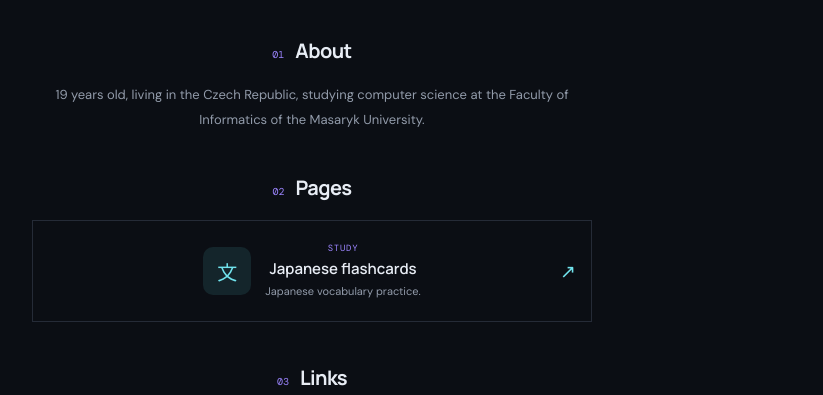
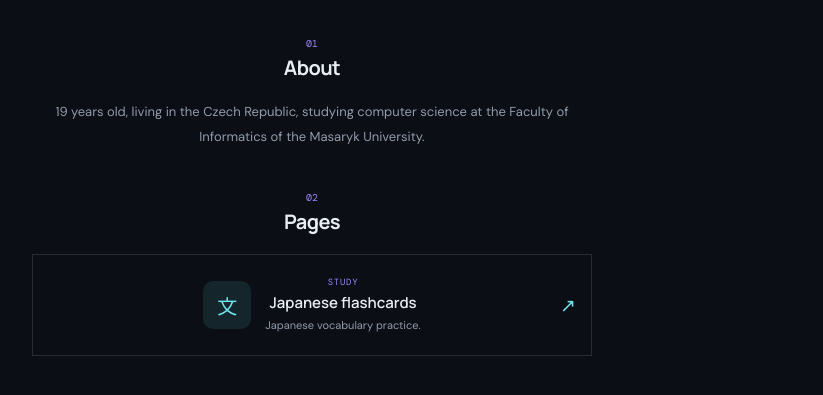
Before and after one commit to VeightTheAvali/veighttheavali.github.io, a plain HTML site: page index.html in a window 1280 px wide. Shown: the part 329-724 px from the top of the page, without its empty margins (228-1051 px from the left). Drawn offline with nearby package versions, Linux system fonts and the light colour scheme.

Commit message:
Centered divs

```diff
--- a/style.css
+++ b/style.css
@@ -681,8 +681,10 @@ h1 {
 }
 
 .section-heading {
+  flex-direction: column;
+  align-items: center;
   justify-content: center;
-  gap: 11px;
+  gap: 4px;
   margin-bottom: 19px;
 }
 
```
